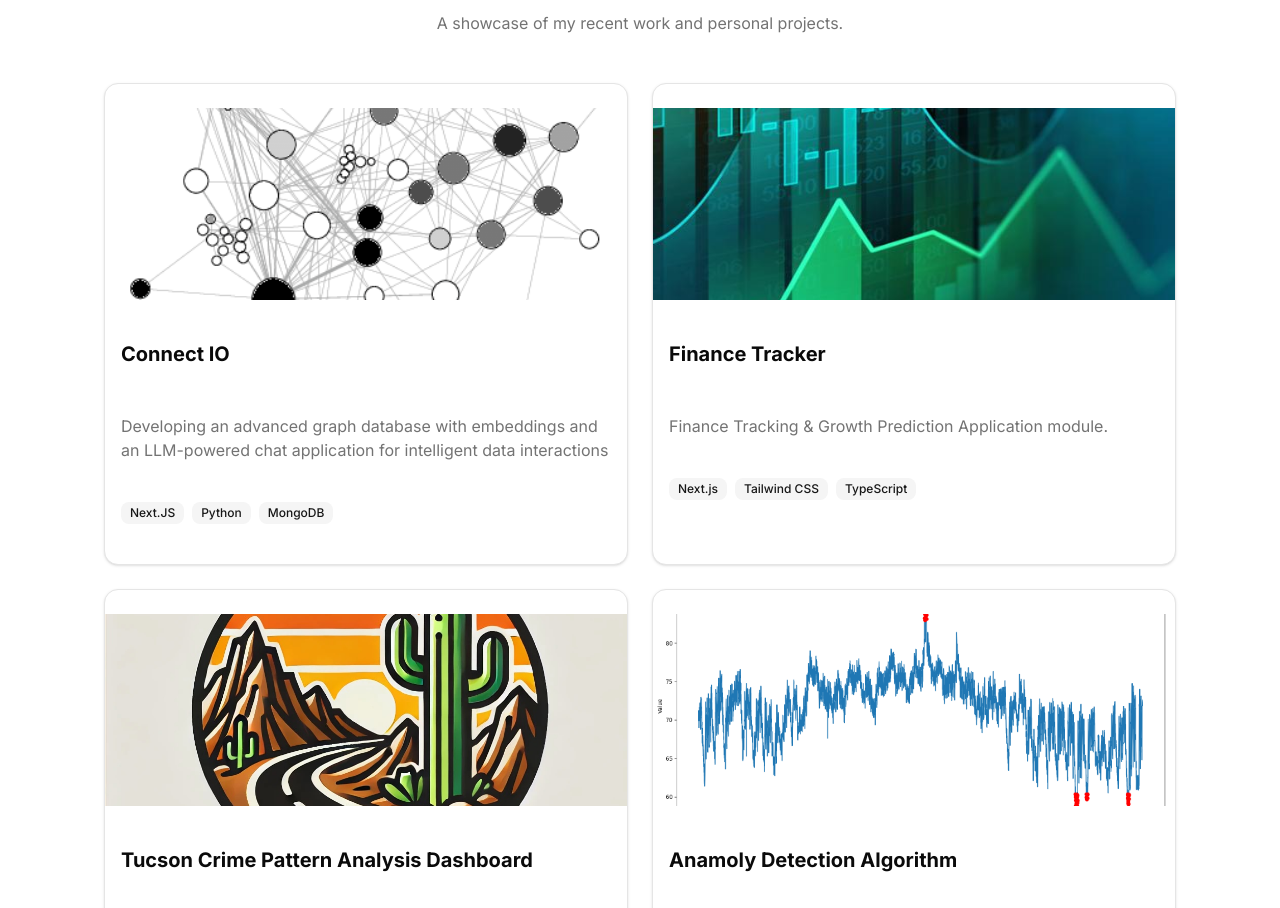
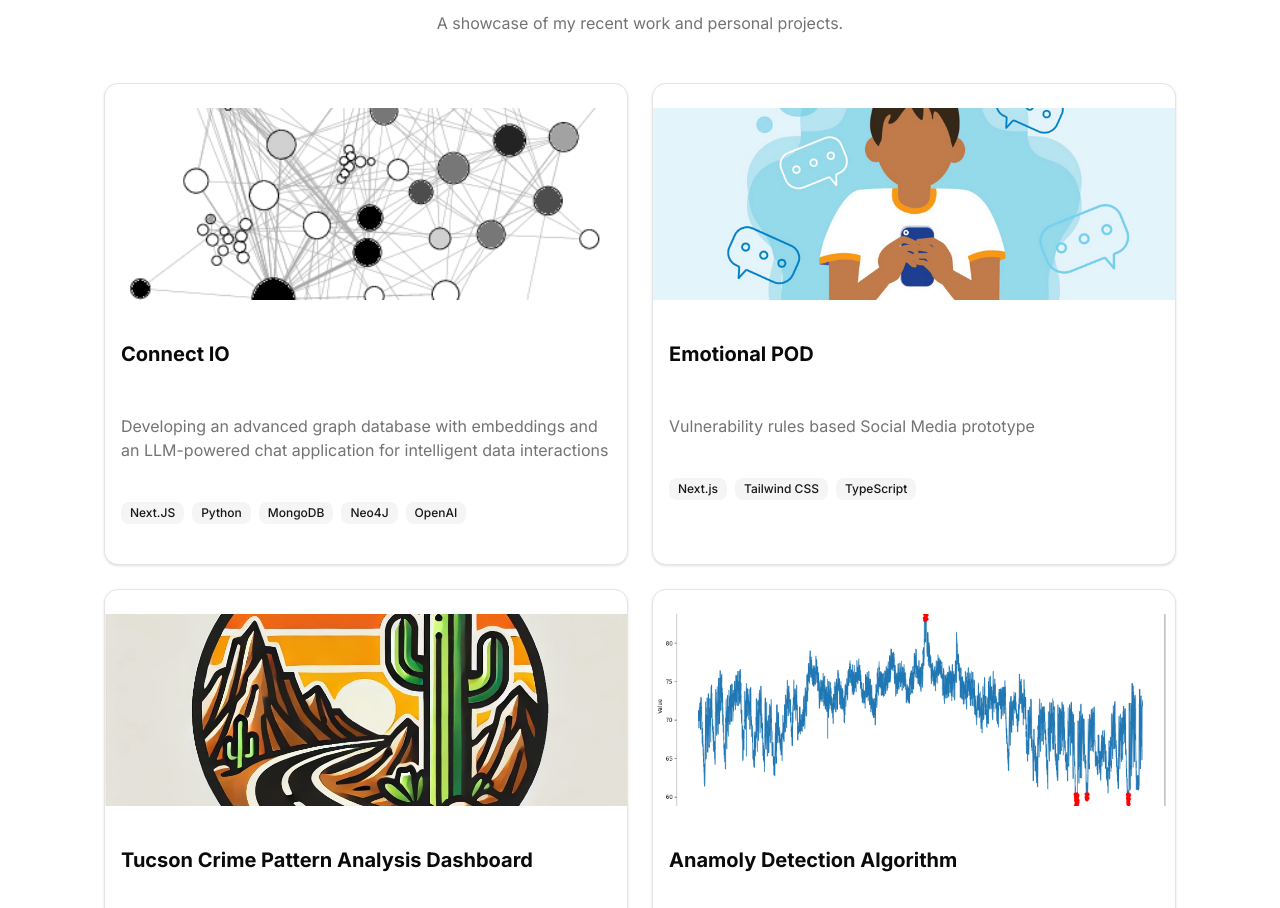
Before and after one commit to HitarthBharad/hitarthbharad, a Next.js app: page / in a window 1280 px wide. Shown: the part 796-1704 px from the top of the page. Built offline with nearby package versions, Linux system fonts and the light colour scheme.

Commit message:
Project update

```diff
--- a/app/page.tsx
+++ b/app/page.tsx
@@ -94,16 +94,16 @@ export default function Home() {
               <ProjectCard
                 title="Connect IO"
                 description="Developing an advanced graph database with embeddings and an LLM-powered chat application for intelligent data interactions"
-                tags={["Next.JS", "Python", "MongoDB"]}
+                tags={["Next.JS", "Python", "MongoDB", "Neo4J", "OpenAI"]}
                 image="/connect-io.png?height=300&width=500"
                 link="https://connect-io-rust.vercel.app/"
               />
               <ProjectCard
-                title="Finance Tracker"
-                description="Finance Tracking & Growth Prediction Application module."
+                title="Emotional POD"
+                description="Vulnerability rules based Social Media prototype"
                 tags={["Next.js", "Tailwind CSS", "TypeScript"]}
-                image="/finance.jpg?height=300&width=500"
-                link="#"
+                image="/socialmedia.png?height=300&width=500"
+                link="https://emotional-pod.vercel.app/"
               />
               <ProjectCard
                 title="Tucson Crime Pattern Analysis Dashboard"
```
Also changed, not shown: public/socialmedia.png (added).
